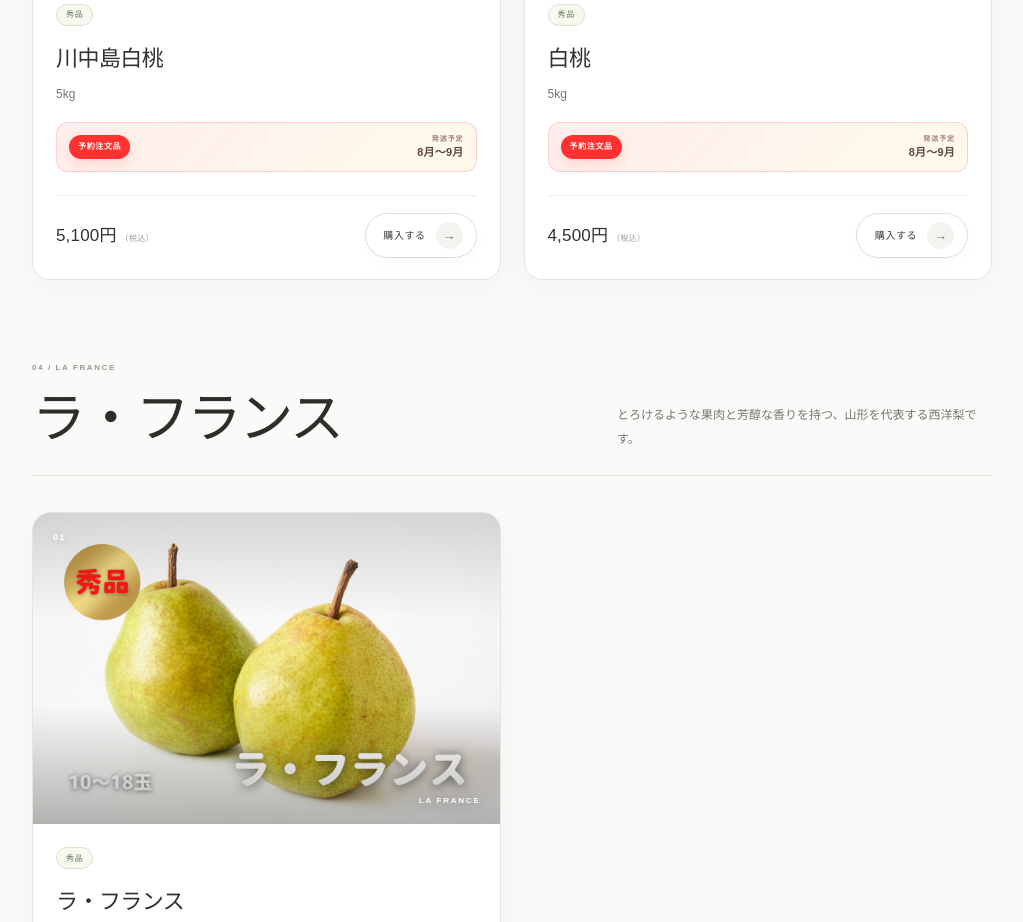
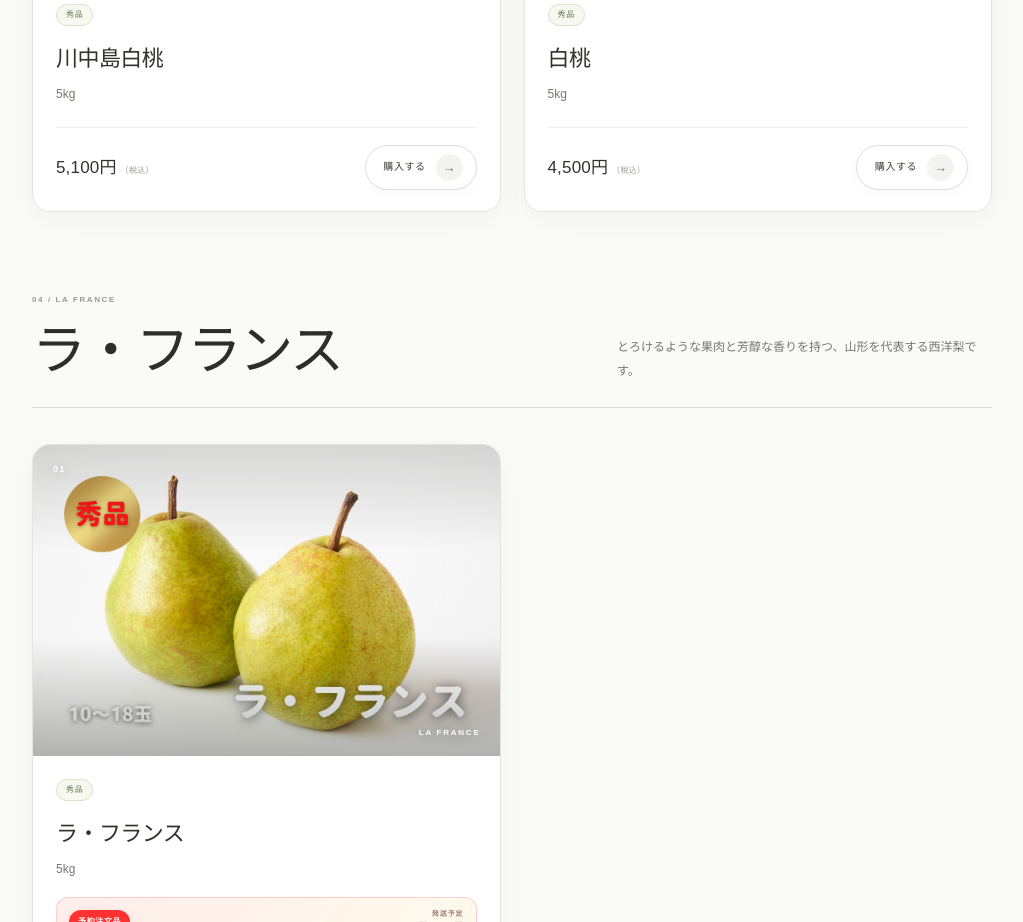
Before and after one commit to mitsubachifruits-coder/mitsubachi-kajuen, a Next.js app: page /order in a window 1280 px wide. Shown: the part 3620-4542 px from the top of the page, without its empty margins (128-1151 px from the left). Built offline with nearby package versions, Linux system fonts and the light colour scheme; a web font is replaced by a local one.

Commit message:
update site

```diff
--- a/app/order/page.tsx
+++ b/app/order/page.tsx
@@ -102,9 +102,7 @@ const categories: Category[] = [
     englishName: "PEACH",
     description:
       "芳醇な香りと、口いっぱいに広がるやさしい甘さをお楽しみください。",
-    preorder: {
-      shippingPeriod: "8月〜9月",
-    },
+
     products: [
       {
         id: "kawanakajima-hakuto-5kg",
```
